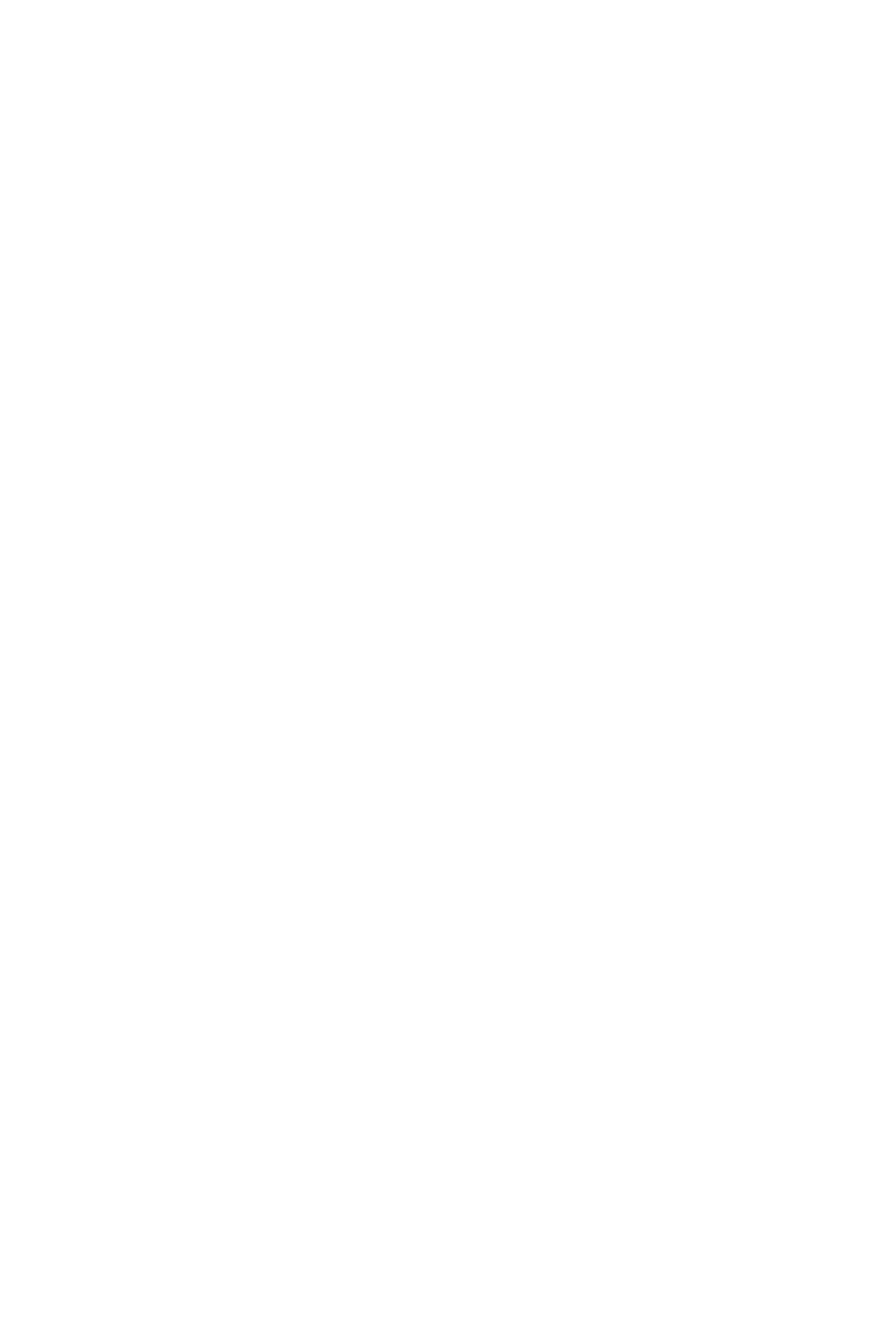
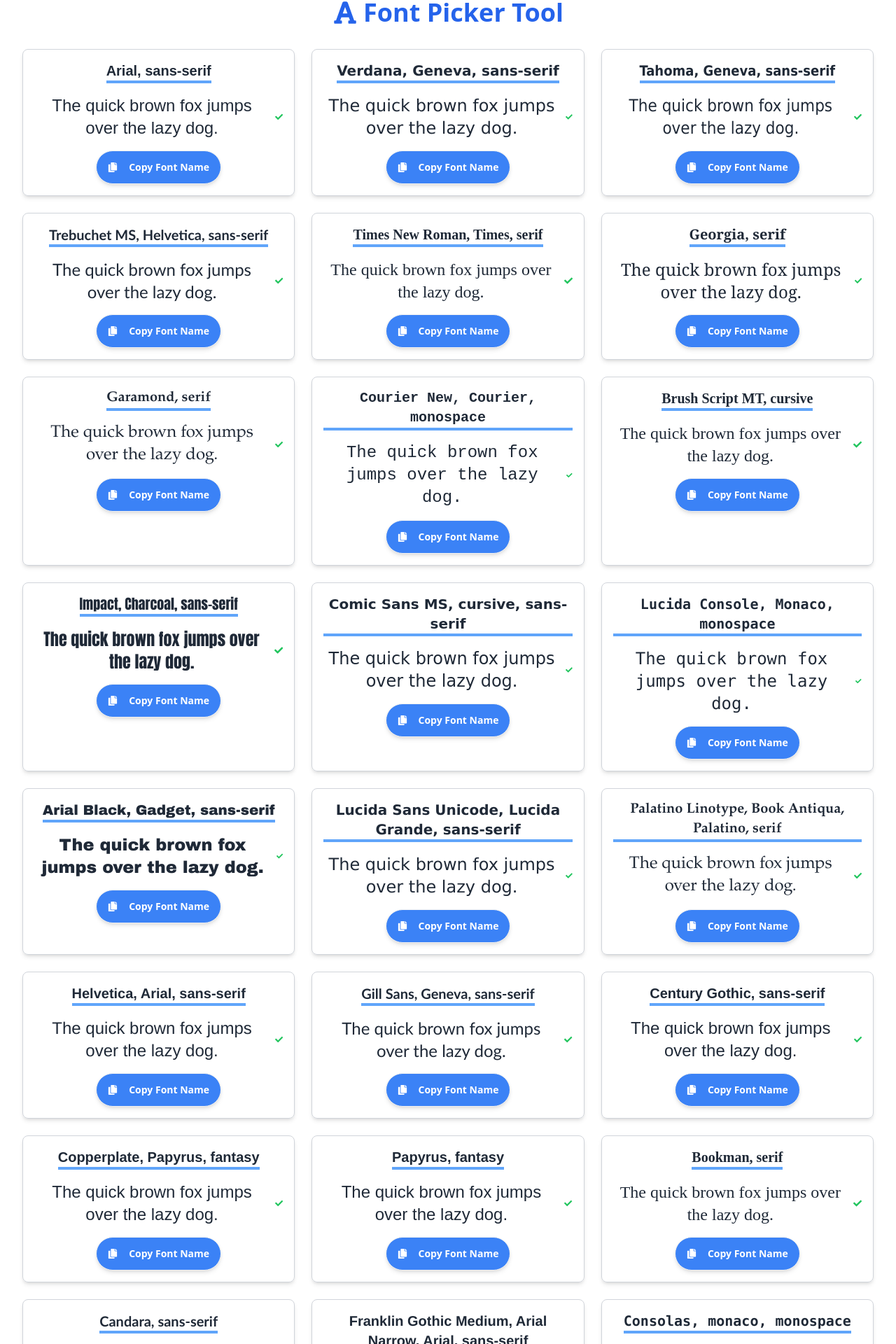
Before and after one commit to sakil470004/devtools, a React (Vite) app: page /font-picker in a window 1280 px wide. Before the commit this address had no page. Shown: the part 74-1994 px from the top of the page at 70% size. Before the commit the page ends 800 px from the top, so only its background shows below. Built offline with nearby package versions, Linux system fonts and the light colour scheme.

Commit message:
adding font picker

```diff
--- a/package.json
+++ b/package.json
@@ -10,13 +10,15 @@
     "preview": "vite preview"
   },
   "dependencies": {
+    "@types/styled-components": "^5.1.34",
     "daisyui": "^4.12.12",
     "react": "^18.3.1",
     "react-color": "^2.19.3",
     "react-dom": "^18.3.1",
     "react-hot-toast": "^2.4.1",
     "react-icons": "^5.3.0",
-    "react-router-dom": "^6.26.2"
+    "react-router-dom": "^6.26.2",
+    "styled-components": "^6.1.13"
   },
   "devDependencies": {
     "@eslint/js": "^9.11.1",
--- a/src/App.tsx
+++ b/src/App.tsx
@@ -5,7 +5,48 @@ import HomePage from "./pages/Home/Home";
 import ColorPicker from "./pages/Home/Tools/ColorPicker/ColorPicker";
 import JSONFormatter from "./pages/Home/Tools/JsonFormatter/JsonFormatter";
 import MarkdownToLinkedIn from "./pages/Home/Tools/MarkdownToLinkedIn/MarkdownToLinkedIn";
-
+import FontPicker from "./pages/Home/Tools/FontPicker/FontPicker";
+const fonts = [
+  'Arial, sans-serif',
+  'Verdana, Geneva, sans-serif',
+  'Tahoma, Geneva, sans-serif',
+  'Trebuchet MS, Helvetica, sans-serif',
+  'Times New Roman, Times, serif',
+  'Georgia, serif',
+  'Garamond, serif',
+  'Courier New, Courier, monospace',
+  'Brush Script MT, cursive',
+  'Impact, Charcoal, sans-serif',
+  'Comic Sans MS, cursive, sans-serif',
+  'Lucida Console, Monaco, monospace',
+  'Arial Black, Gadget, sans-serif',
+  'Lucida Sans Unicode, Lucida Grande, sans-serif',
+  'Palatino Linotype, Book Antiqua, Palatino, serif',
+  'Helvetica, Arial, sans-serif',
+  'Gill Sans, Geneva, sans-serif',
+  'Century Gothic, sans-serif',
+  'Copperplate, Papyrus, fantasy',
+  'Papyrus, fantasy',
+  'Bookman, serif',
+  'Candara, sans-serif',
+  'Franklin Gothic Medium, Arial Narrow, Arial, sans-serif',
+  'Consolas, monaco, monospace',
+  'Baskerville, serif',
+  'Futura, sans-serif',
+  'Geneva, Tahoma, Verdana, sans-serif',
+  'Hoefler Text, serif',
+  'Optima, sans-serif',
+  'SignPainter, cursive',
+  'Andale Mono, monospace',
+  'Charter, serif',
+  'Big Caslon, serif',
+  'Calibri, sans-serif',
+  'Cambria, serif',
+  'Didot, serif',
+  'Lucida Bright, Georgia, serif',
+  'Goudy Old Style, serif',
+  'Rockwell, serif'
+];
 
 function App() {
   return (
@@ -20,6 +61,7 @@ function App() {
         <Route path="/home" element={<HomePage />} />
         <Route path="/color-picker" element={<ColorPicker />} />
         <Route path="/markdown-to-linkedin" element={<MarkdownToLinkedIn />} />
+        <Route path="/font-picker" element={<FontPicker fonts={fonts} />} />
         <Route path="/json-formatter" element={<JSONFormatter />} />
       </Routes>
     </>
--- /dev/null
+++ b/src/pages/Home/Tools/FontPicker/FontPicker.tsx
@@ -0,0 +1,50 @@
+// src/components/tools/FontPicker/FontPicker.tsx
+import React from 'react';
+import { FaFont, FaCheck, FaCopy } from 'react-icons/fa';
+import toast from 'react-hot-toast';
+
+interface FontPickerProps {
+  fonts: string[];
+}
+
+const FontPicker: React.FC<FontPickerProps> = ({ fonts }) => {
+
+  const handleCopy = (font: string) => {
+    navigator.clipboard.writeText(font)
+      .then(() => {
+        toast.success("Font name copied to clipboard!");
+      })
+      .catch(err => {
+        console.error('Failed to copy text:', err);
+      });
+  };
+
+  return (
+    <div className="bg-gray-100  flex flex-col items-center container mx-auto justify-center py-10">
+      <div className="bg-white shadow-lg rounded-lg p-8 ">
+        <h2 className="text-4xl font-bold text-center mb-8 flex items-center justify-center text-blue-600">
+          <FaFont className="mr-2" /> Font Picker Tool
+        </h2>
+        <div className="grid grid-cols-1 sm:grid-cols-2 md:grid-cols-3 gap-6">
+          {fonts.map((font) => (
+            <div key={font} className="flex flex-col items-center p-4 border border-gray-300 rounded-lg shadow-md text-center">
+              <p className="text-xl mb-4 font-bold border-b-4 border-blue-400" style={{ fontFamily: font }}>{font}</p>
+              <div className="flex items-center justify-center w-full mb-4" style={{ fontFamily: font }}>
+                <p className="text-2xl">The quick brown fox jumps over the lazy dog.</p>
+                <FaCheck className="text-green-500 ml-2" />
+              </div>
+              <button
+                onClick={() => handleCopy(font)}
+                className="btn bg-blue-500 text-white rounded-full px-4 py-2 shadow-md hover:bg-blue-600 flex items-center"
+              >
+                <FaCopy className="mr-2" /> Copy Font Name
+              </button>
+            </div>
+          ))}
+        </div>
+      </div>
+    </div>
+  );
+};
+
+export default FontPicker;
```
Also changed, not shown: 2 other files (tests, documents, lock files or other folders).
